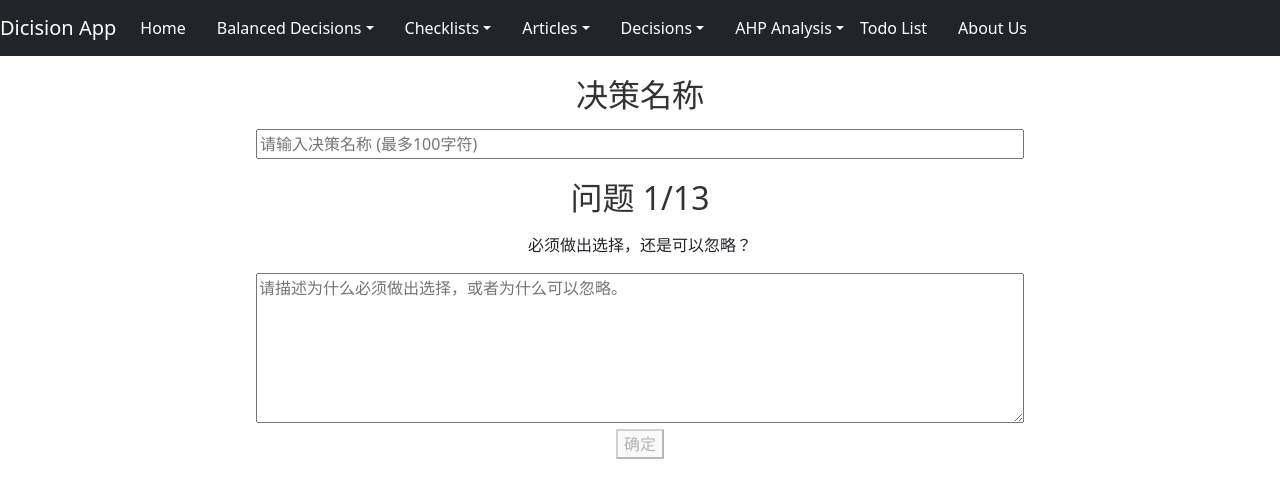
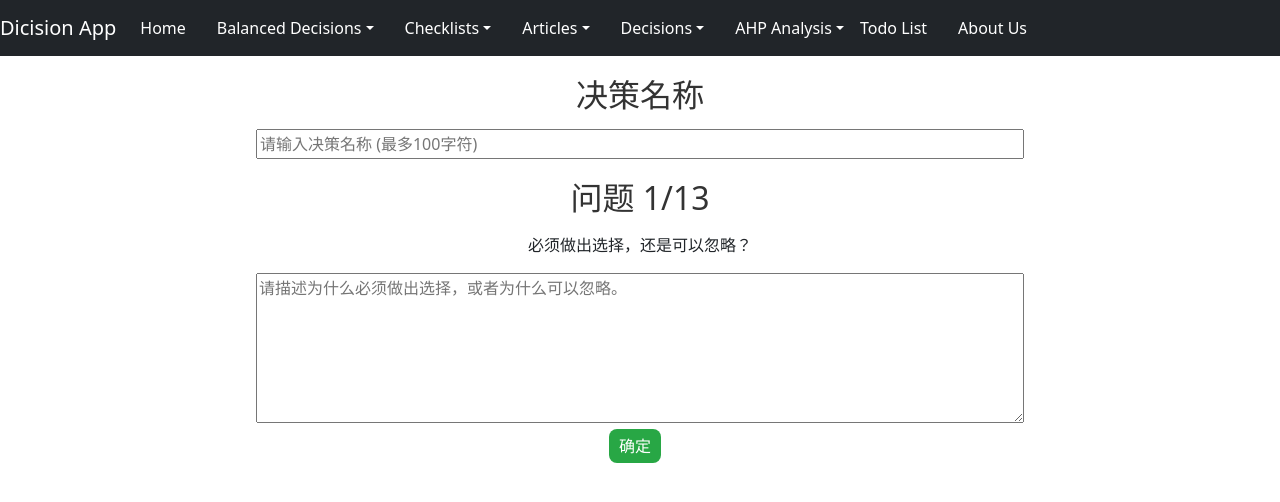
Before and after one commit to tuxiantian/decision-app, a React (Create React App) app: page /question-flow in a window 1280 px wide. Shown: the top 502 px of the page. Built offline with nearby package versions, Linux system fonts and the light colour scheme; a small style sheet from the web is missing.

Commit message:
按钮增加样式

```diff
--- a/src/DecisionReport.js
+++ b/src/DecisionReport.js
@@ -24,7 +24,7 @@ const DecisionReport = () => {
   return (
     <div style={{ padding: '20px', fontFamily: 'Arial, sans-serif', maxWidth: '60%', margin: '0 auto' }}>
       <nav style={{ marginBottom: '20px' }}>
-        <button onClick={() => navigate(-1)}>Go Back</button>
+        <button className='green-button' onClick={() => navigate(-1)}>Go Back</button>
       </nav>
       <h1 style={{ textAlign: 'center' }}>{decisionDetails.decision_name}</h1>
       <div style={{ marginTop: '20px' }}>
--- a/src/QuestionFlow.js
+++ b/src/QuestionFlow.js
@@ -83,7 +83,7 @@ const QuestionFlow = () => {
             placeholder={questions[currentQuestionIndex][1]}
           ></textarea>
           <br />
-          <button onClick={handleAnswerSubmit} disabled={currentAnswer.trim() === "" || decisionName.trim() === ""}>确定</button>
+          <button className='green-button' onClick={handleAnswerSubmit} disabled={currentAnswer.trim() === "" || decisionName.trim() === ""}>确定</button>
         </>
       ) : (
         <>
@@ -95,7 +95,7 @@ const QuestionFlow = () => {
             placeholder="请输入您的最终决策结果..."
           ></textarea>
           <br />
-          <button onClick={submitDecision} disabled={finalDecision.trim() === "" || decisionName.trim() === ""}>提交决策</button>
+          <button className='green-button' onClick={submitDecision} disabled={finalDecision.trim() === "" || decisionName.trim() === ""}>提交决策</button>
         </>
       )}
     </div>
--- a/src/components/ArticleList.js
+++ b/src/components/ArticleList.js
@@ -84,7 +84,7 @@ const ArticleList = () => {
     };
 
     return (
-        <div style={{ maxWidth: '800px', margin: '0 auto' }}>
+        <div style={{ maxWidth: '900px', margin: '0 auto' }}>
             <h2>Articles List</h2>
             <div style={{ marginBottom: '20px', display: 'flex', gap: '10px' }}>
                 <input
```
